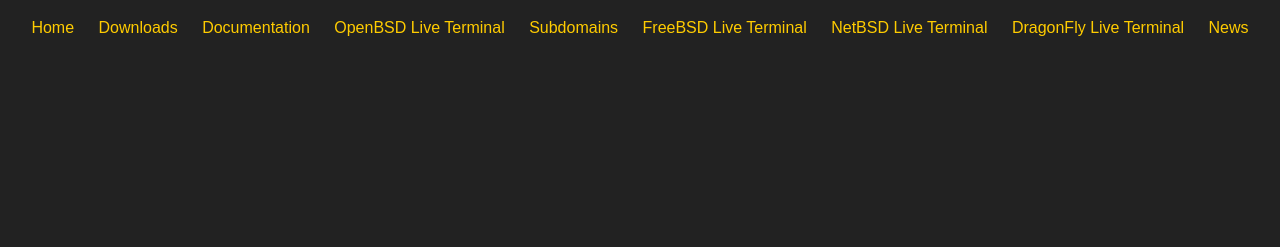
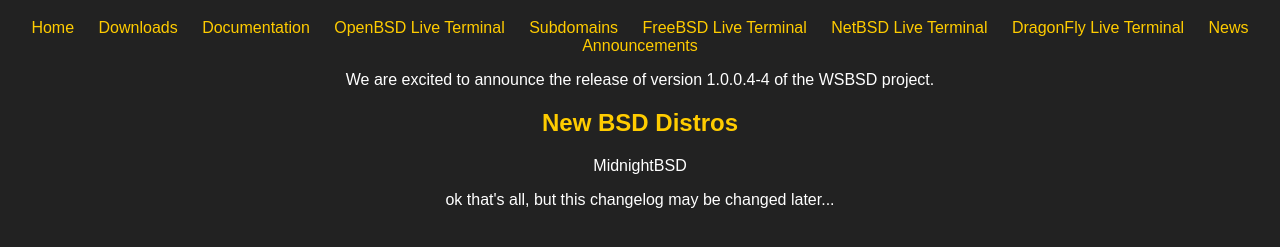
Before and after one commit to Coolis1362/wsbsd.org, a plain HTML site: page annoucements/annoucements.1.0.0.4-4.html in a window 1280 px wide. Shown: the part 61-308 px from the top of the page. Drawn offline with Linux system fonts and the light colour scheme.

Commit message:
Add announcements section with project release details and new BSD distros

```diff
--- a/annoucements/annoucements.1.0.0.4-4.html
+++ b/annoucements/annoucements.1.0.0.4-4.html
@@ -22,6 +22,14 @@
                 <li><a href="netbsdterminal.html">NetBSD Live Terminal</a></li>
                 <li><a href="dragonflyterminal.html">DragonFly Live Terminal</a></li>
                 <li><a href="news.html">News</a></li>
+                <li><a href="annoucements.html">Announcements</a></li>
+
             </ul>
         </nav>
     </header>
+    <section>
+        <p>We are excited to announce the release of version 1.0.0.4-4 of the WSBSD project.</p>
+        <h1>New BSD Distros</h1>
+        <p>MidnightBSD</p>
+        <p> ok that's all, but this changelog may be changed later...</p>
+    </section>
```
